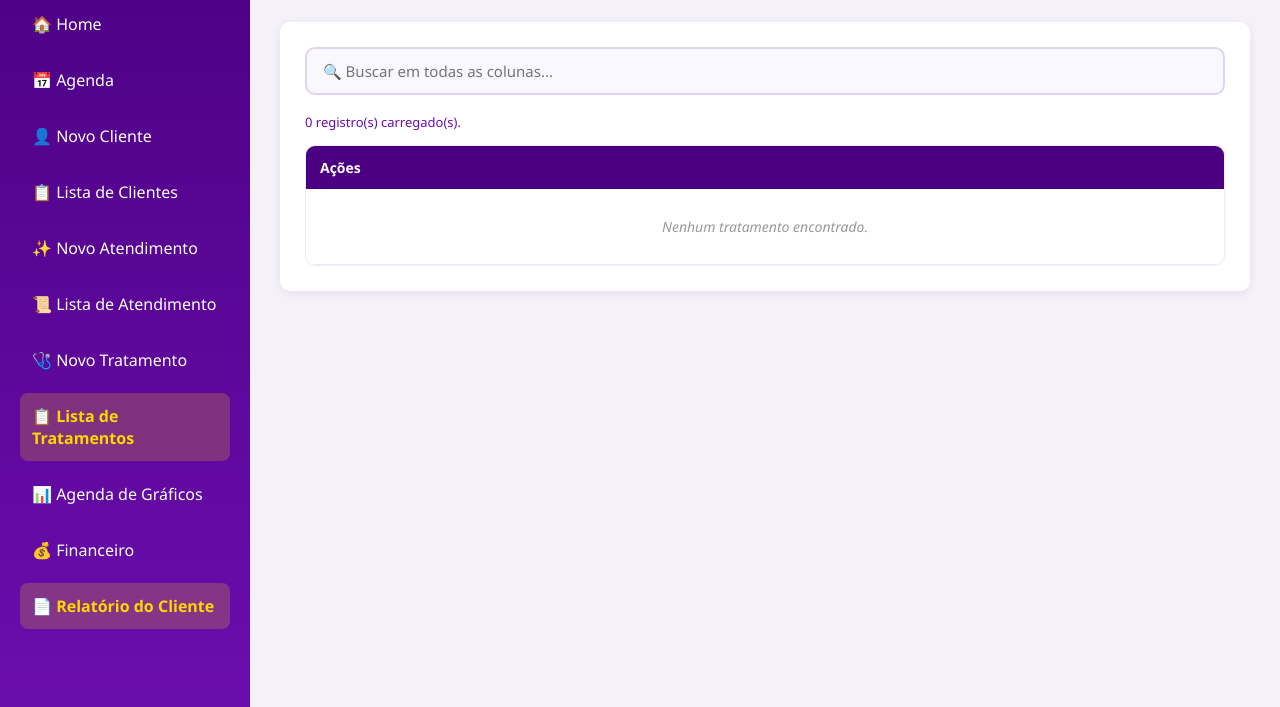
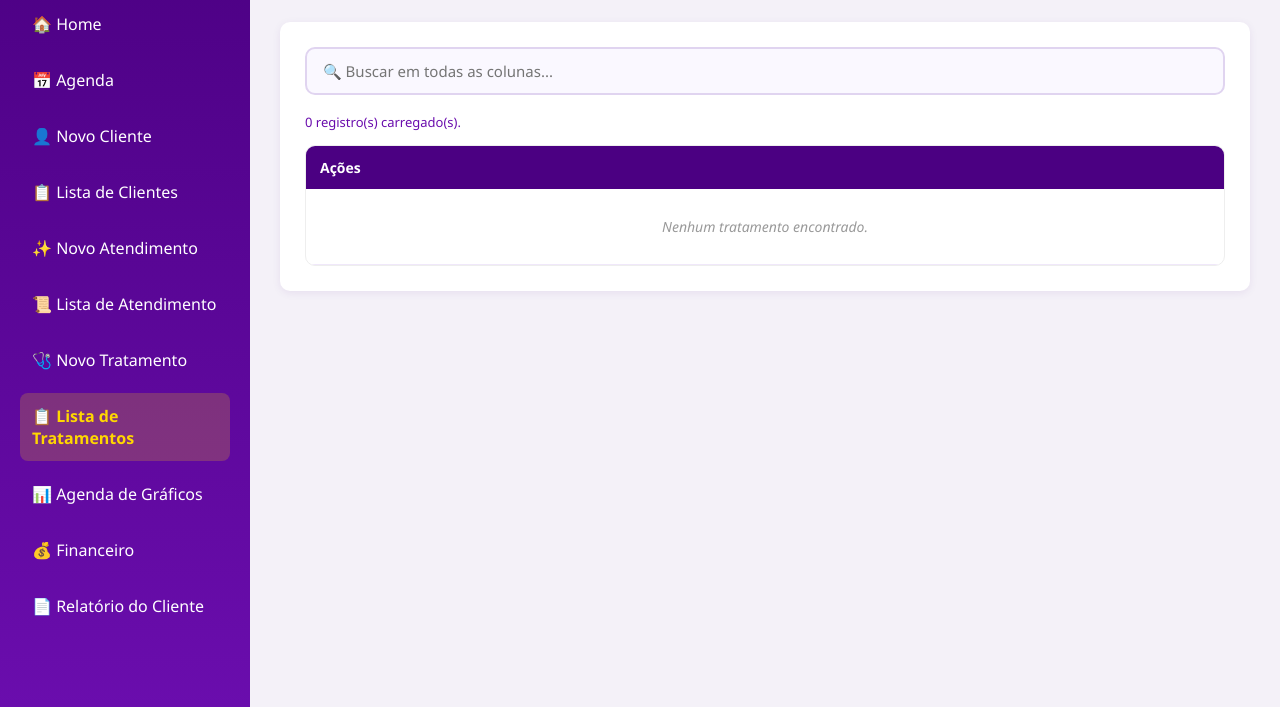
Before and after one commit to Equilibriumte/equilibrium-sistema, a plain HTML site: page lista-tratamentos.html in a window 1280 px wide. Shown: the part 93-800 px from the top of the page. Drawn offline with Linux system fonts and the light colour scheme; no server answers.

Commit message:
Update lista-tratamentos.html

```diff
--- a/lista-tratamentos.html
+++ b/lista-tratamentos.html
@@ -56,7 +56,7 @@
         <a href="lista-tratamentos.html" class="active">📋 Lista de Tratamentos</a>
         <a href="agenda-graficos.html">📊 Agenda de Gráficos</a>
         <a href="financeiro.html">💰 Financeiro</a>
-        <a href="relatorio-cliente.html" class="nav-item active">📄 Relatório do Cliente</a>
+        <a href="relatorio-cliente.html">📄 Relatório do Cliente</a>
     </nav>
 </div>
 <div class="main">
```
